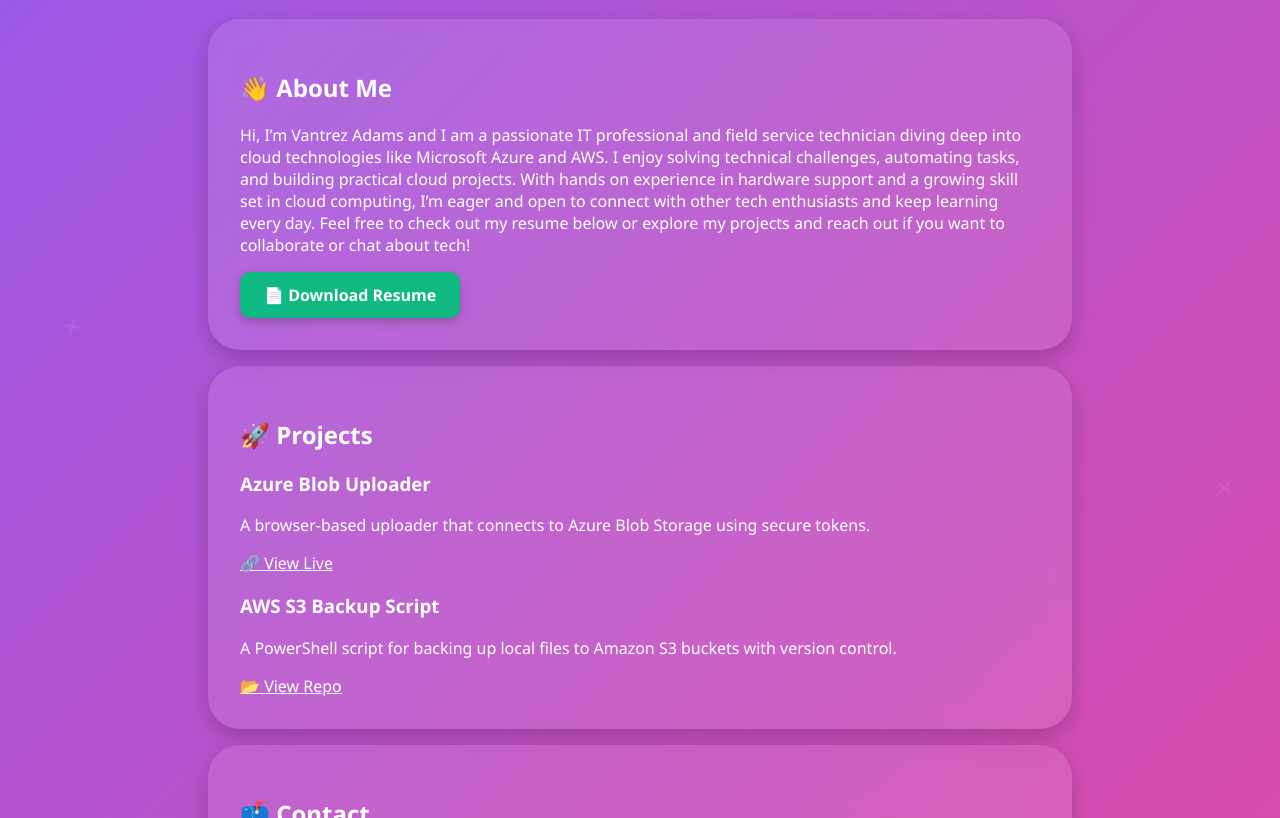
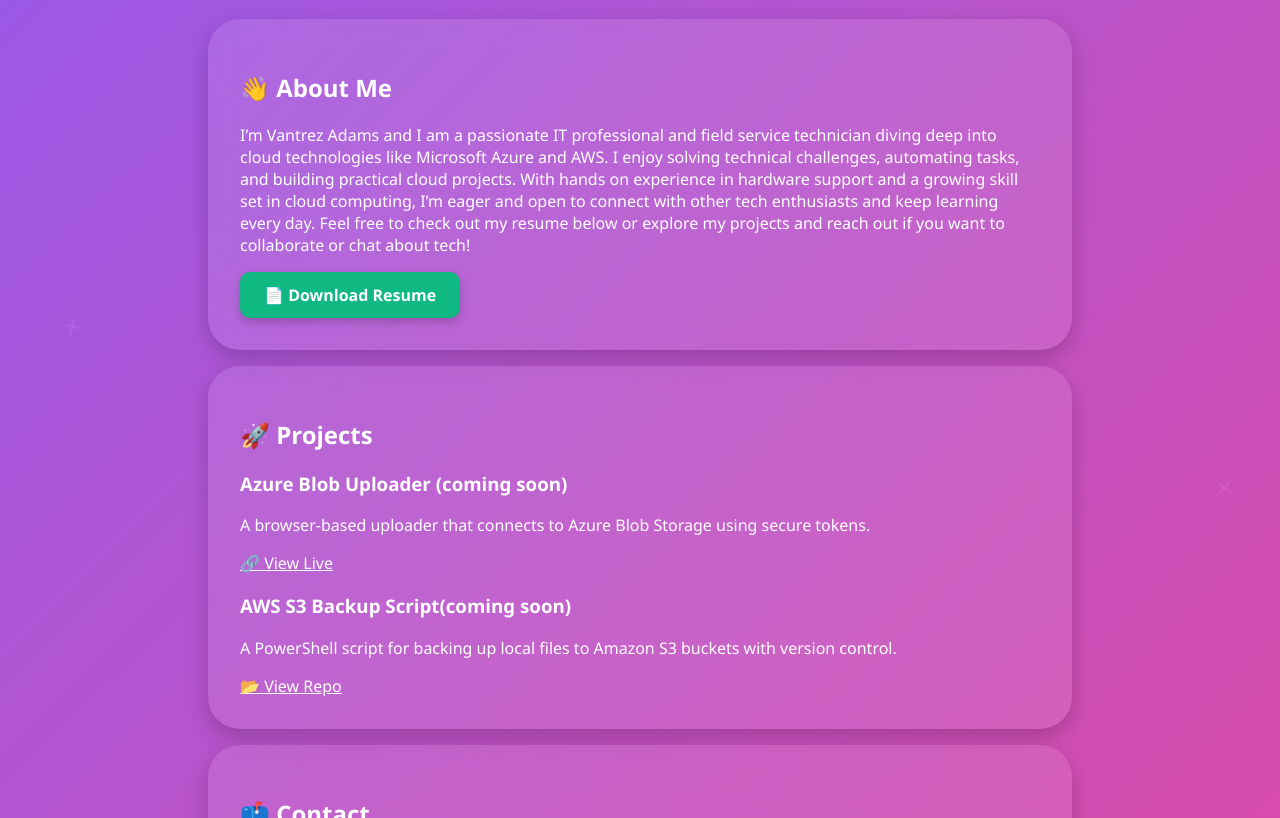
Before and after one commit to vantrezadams/a-quick-portfolio, a plain HTML site: page index.html in a window 1280 px wide. Shown: the part 340-1158 px from the top of the page. Drawn offline with nearby package versions, Linux system fonts and the light colour scheme.

Commit message:
Update index.html

```diff
--- a/index.html
+++ b/index.html
@@ -25,7 +25,7 @@
     <section class="about">
       <h2>👋 About Me</h2>
       <p>
-        Hi, I’m Vantrez Adams and I am a passionate IT professional and field service technician diving deep into cloud technologies like Microsoft Azure and AWS. I enjoy solving technical challenges, automating tasks, and building practical cloud projects. With hands on experience in hardware support and a growing skill set in cloud computing, I’m eager and open to connect with other tech enthusiasts and keep learning every day. Feel free to check out my resume below or explore my projects and reach out if you want to collaborate or chat about tech!
+      I’m Vantrez Adams and I am a passionate IT professional and field service technician diving deep into cloud technologies like Microsoft Azure and AWS. I enjoy solving technical challenges, automating tasks, and building practical cloud projects. With hands on experience in hardware support and a growing skill set in cloud computing, I’m eager and open to connect with other tech enthusiasts and keep learning every day. Feel free to check out my resume below or explore my projects and reach out if you want to collaborate or chat about tech!
       </p>
       <a href="assets/resume-online.pdf" download class="download-btn">📄 Download Resume</a>
 
@@ -34,13 +34,13 @@
     <section class="projects">
       <h2>🚀 Projects</h2>
       <div class="project-card">
-        <h3>Azure Blob Uploader</h3>
+        <h3>Azure Blob Uploader (coming soon)</h3>
         <p>A browser-based uploader that connects to Azure Blob Storage using secure tokens.</p>
         <a href="#">🔗 View Live</a>
       </div>
 
       <div class="project-card">
-        <h3>AWS S3 Backup Script</h3>
+        <h3>AWS S3 Backup Script(coming soon)</h3>
         <p>A PowerShell script for backing up local files to Amazon S3 buckets with version control.</p>
         <a href="#">📂 View Repo</a>
       </div>
@@ -60,7 +60,7 @@
   alt="A 3D model of the my computer icon"
   auto-rotate
   camera-controls
-  style="width: 100%; max-width: 600px; height: 400px; margin: auto;">
+  style="width: 90%; max-width: 600px; height: 400px; margin: auto;">
 </model-viewer>
     <p>© 2025 Vantrez Adams. Built with 💻 and ☁️</p>
   </footer>
```
